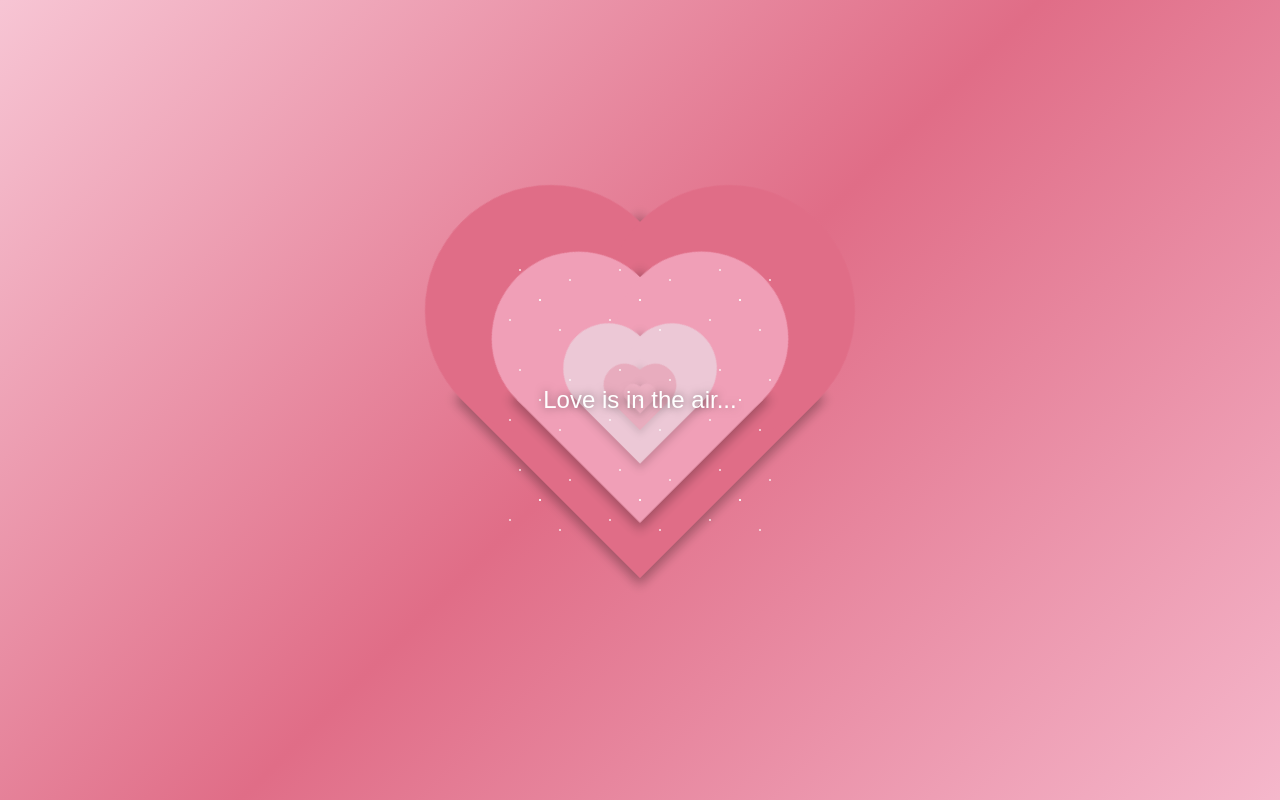
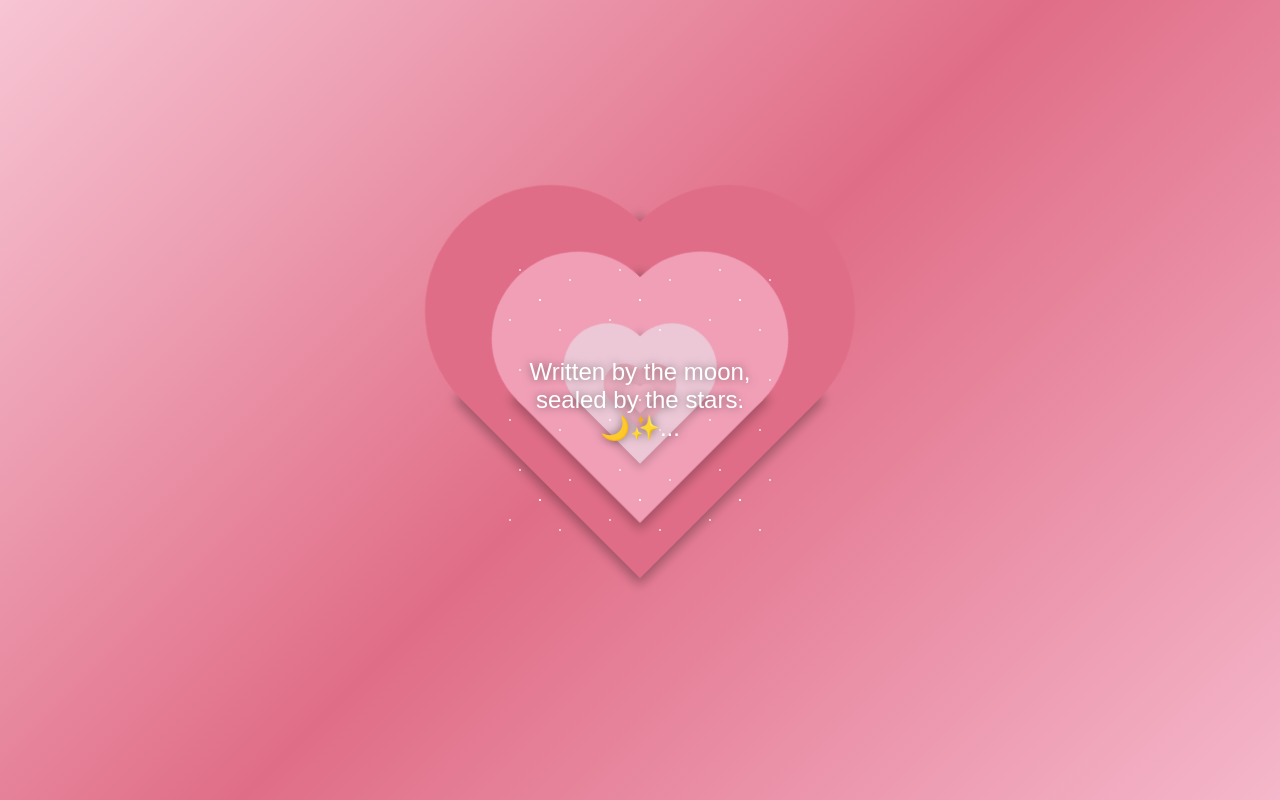
Before and after one commit to nagi0143/Heart, a plain HTML site: page index.html in a window 1280 px wide. Drawn offline with Linux system fonts and the light colour scheme.

Commit message:
Update index.html

```diff
--- a/index.html
+++ b/index.html
@@ -157,7 +157,7 @@
         <div class="heart heart-3"></div>
         <div class="heart heart-4"></div>
         <div class="heart heart-5"></div>
-        <div class="text">Love is in the air...</div>
+        <div class="text">Written by the moon, sealed by the stars. 🌙✨...</div>
     </div>
 
 </body>
```
